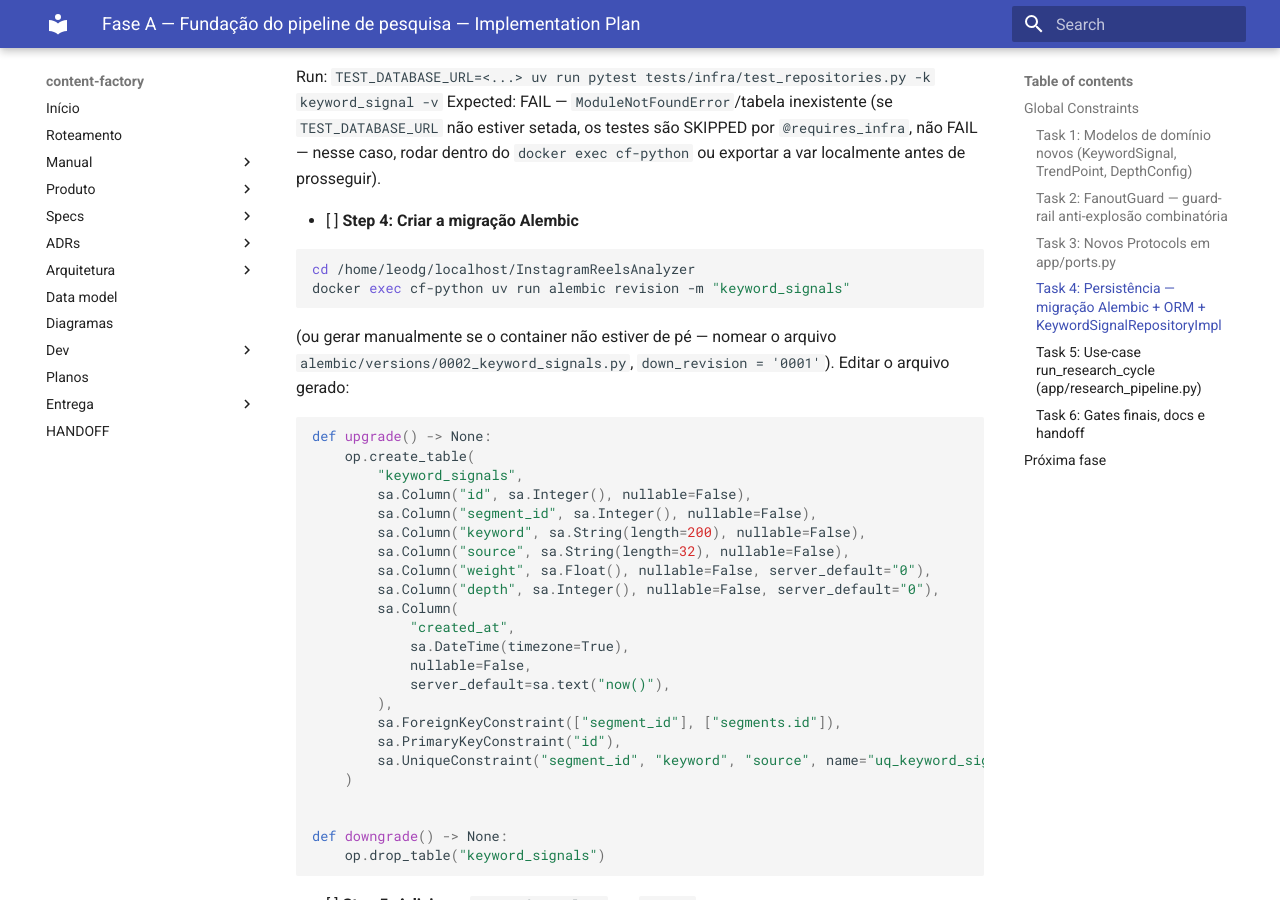
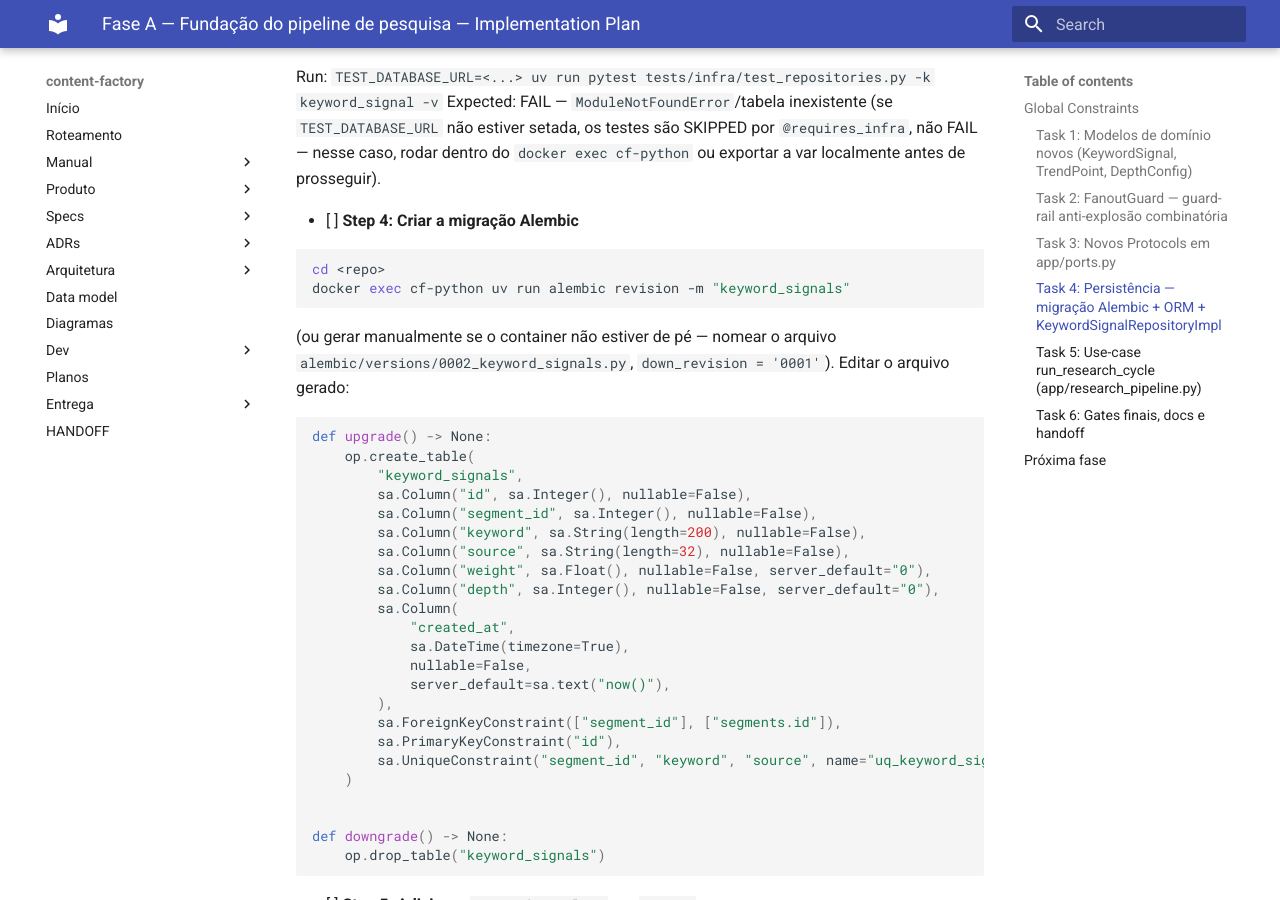
Before and after one commit to leonardodg/content-factory, an MkDocs documentation site: the page built from docs/ai-plans/2026-10-12-pipeline-pesquisa-fase-a.md, in a window 1280 px wide and 900 px high, scrolled down 10700 px. Built offline with MkDocs 1.6.1 and Material for MkDocs 9.7.7, drawn with Linux system fonts in a browser that asks for light colours.

Commit message:
docs: redige path pessoal no plano da Fase A
O hook pre-commit (ruff-format sobre markdown) reintroduziu o path
/home/<user> que o split havia redigido; check_privacy.py (via
test_privacy_script) capturou a regressao. Substituido por <repo>.

````diff
--- a/docs/ai-plans/2026-10-12-pipeline-pesquisa-fase-a.md
+++ b/docs/ai-plans/2026-10-12-pipeline-pesquisa-fase-a.md
@@ -556,7 +556,7 @@ Expected: FAIL — `ModuleNotFoundError`/tabela inexistente (se
 - [ ] **Step 4: Criar a migração Alembic**
 
 ```bash
-cd /home/leodg/localhost/InstagramReelsAnalyzer
+cd <repo>
 docker exec cf-python uv run alembic revision -m "keyword_signals"
 ```
 
````
